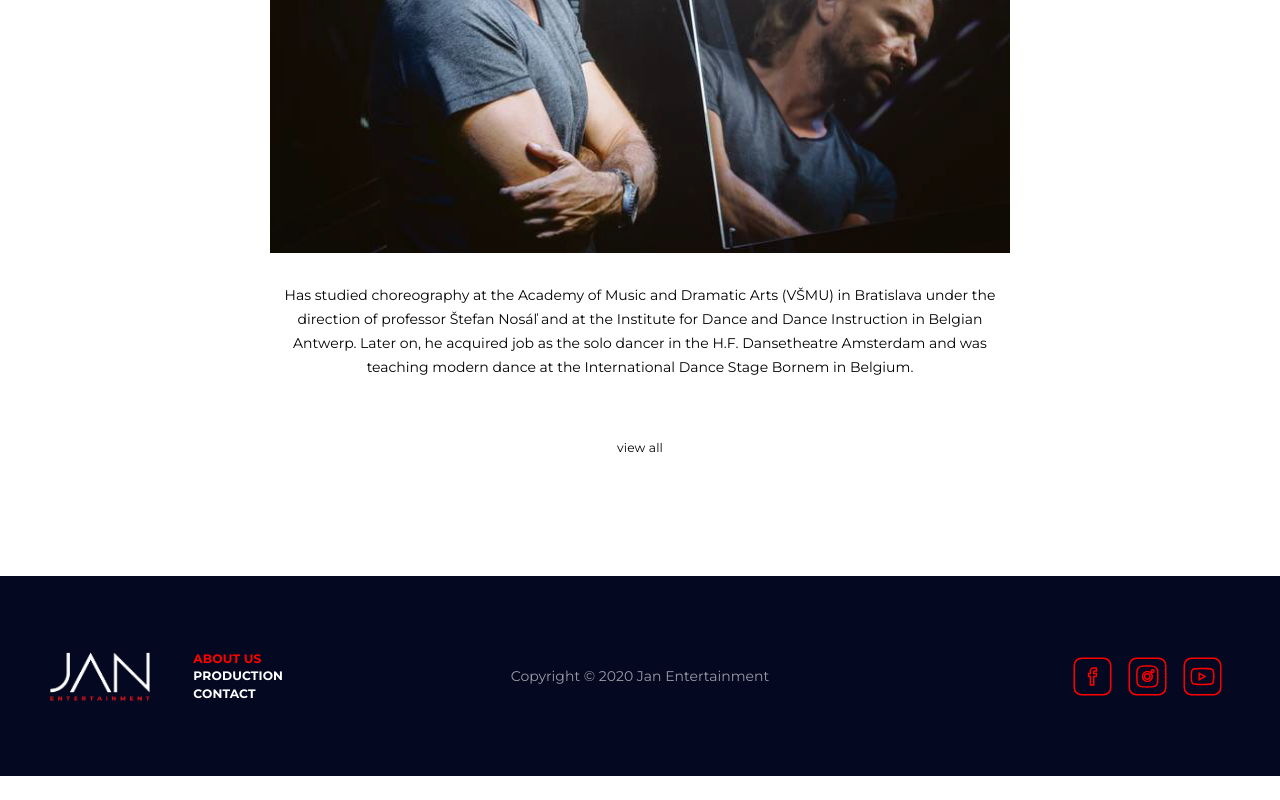
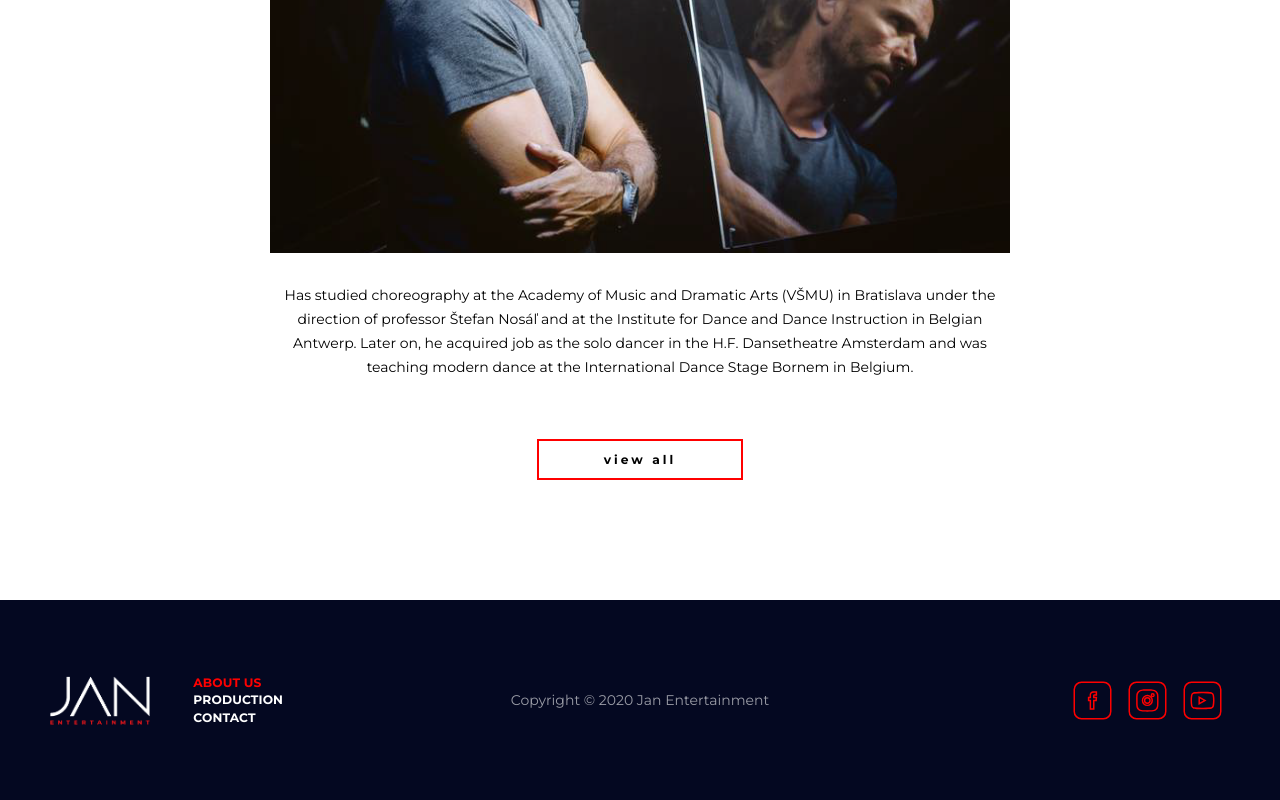
Before and after one commit to Nemoryus/web, a React (Create React App) app: page /about-us in a window 1280 px wide. Shown: the part 1489-2289 px from the top of the page. Before the commit the page ends 2265 px from the top, so only its background shows below. Built offline with nearby package versions, Linux system fonts and the light colour scheme; a web font is replaced by a local one.

Commit message:
Buttons - no radius -> implementation also for links with class btn

```diff
--- a/src/assets/css/main.css
+++ b/src/assets/css/main.css
@@ -330,6 +330,7 @@ audio, canvas, iframe, img, svg, video {
 }
 
 .MuiButton-root.btn,
+.MuiLink-root.btn,
 .MuiIconButton-root.btn {
     border-radius: 0px;
     padding: 10px 65px;
```
